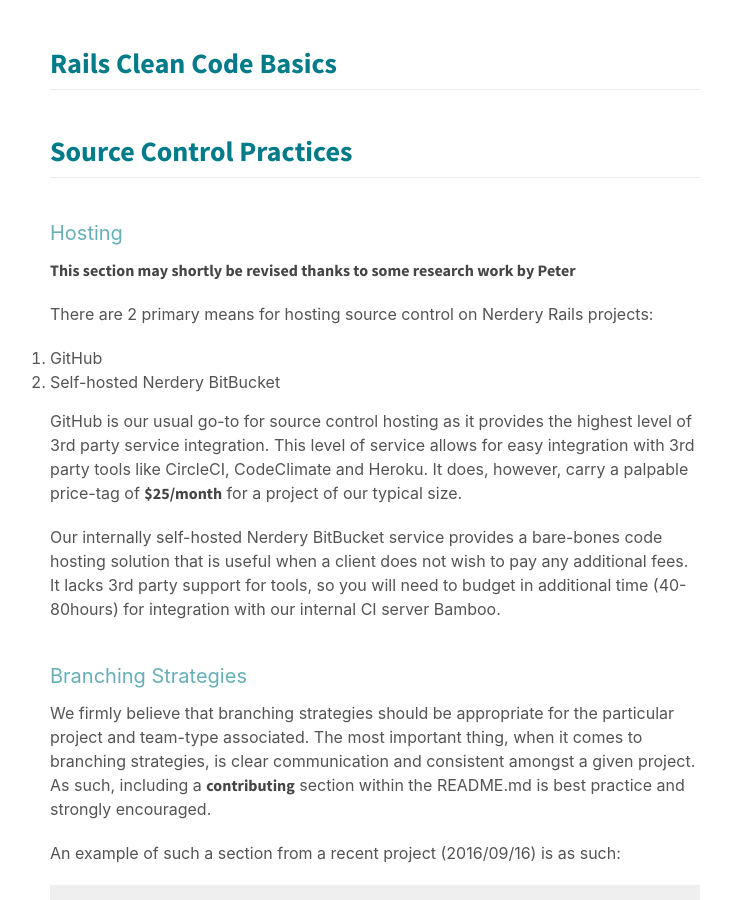
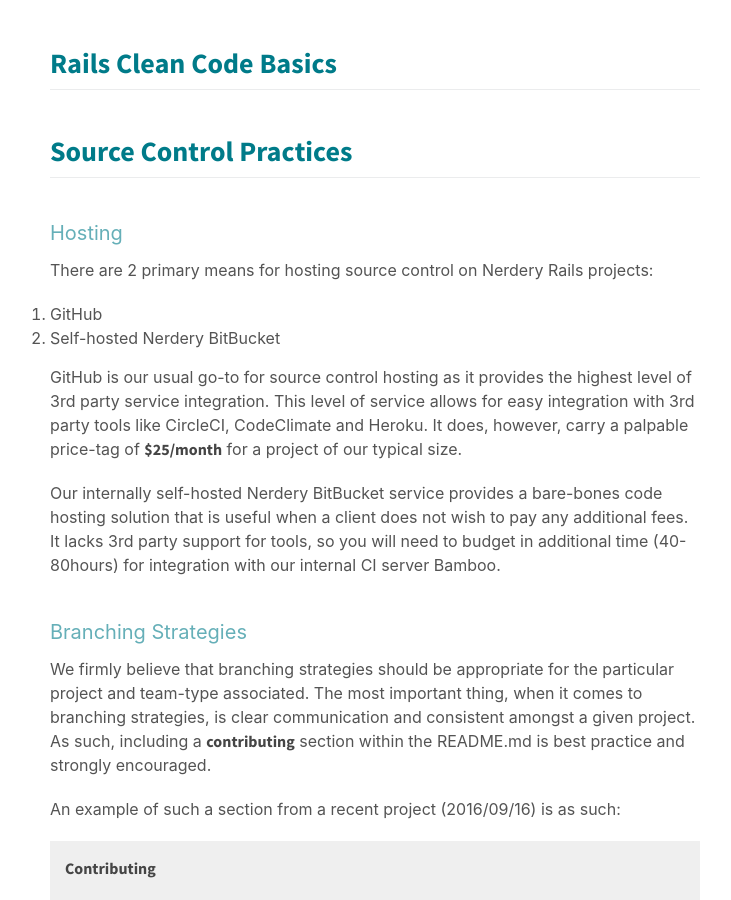
Before and after one commit to thenerdery/ruby-standards, a Jekyll site: the page built from index.md, in a window 1280 px wide and 900 px high, scrolled down 3125 px. Shown: the whole window, without its empty margins (265-996 px from the left). Built offline with Jekyll 4.4.1, drawn with Linux system fonts in a browser that asks for light colours; some web fonts are replaced.

Commit message:
Removing verbiage surrounding imminent change

```diff
--- a/index.md
+++ b/index.md
@@ -64,8 +64,6 @@ This separation gives us clear choices as to the locations of most items and hel
 # Source Control Practices
 
 ## Hosting
-
-**This section may shortly be revised thanks to some research work by Peter**
 
 There are 2 primary means for hosting source control on Nerdery Rails projects:
 
```
